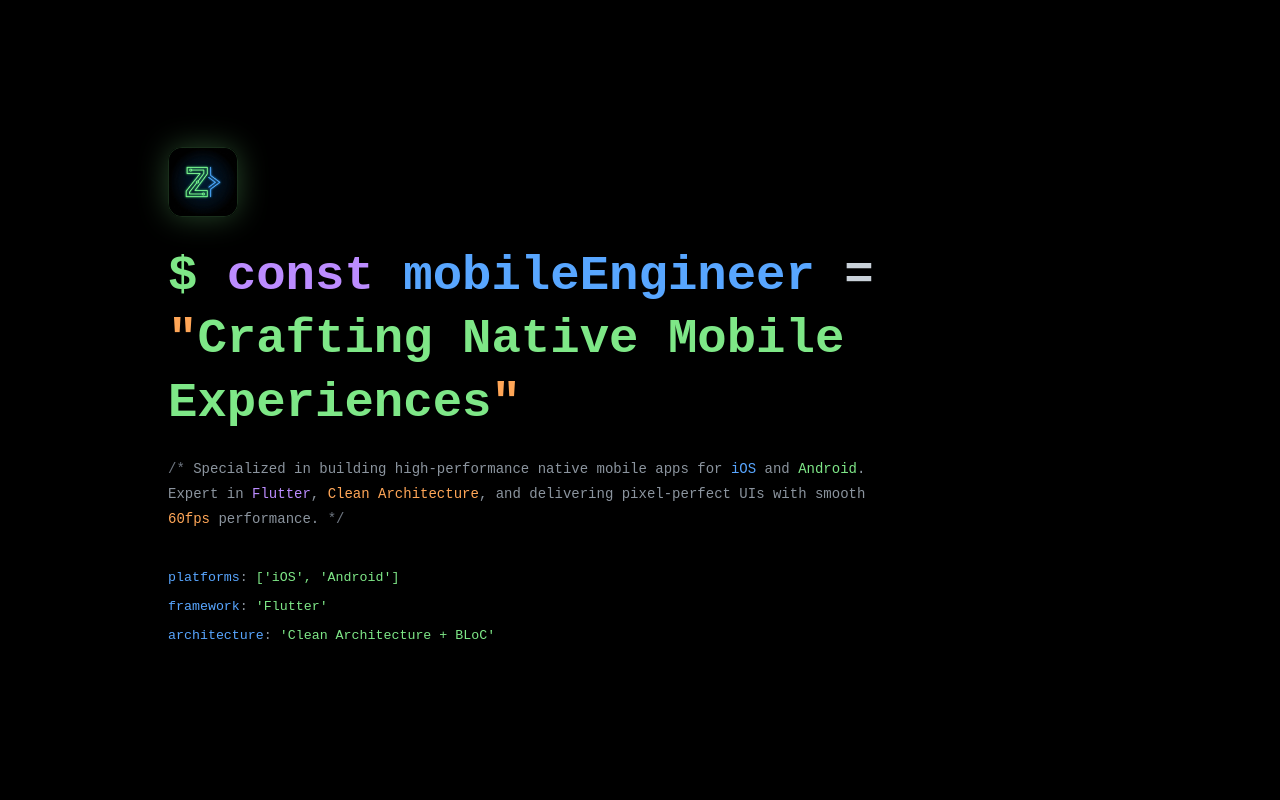
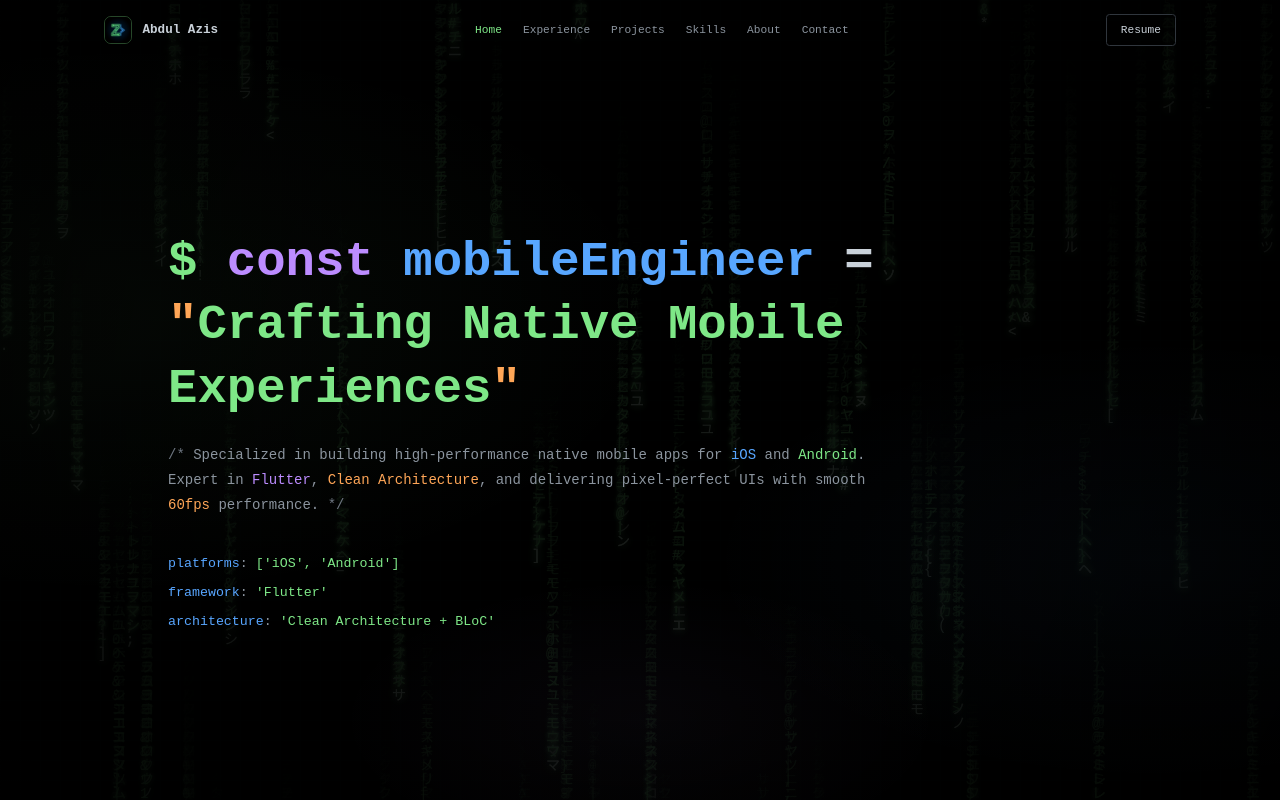
Before and after one commit to ziss11/ziss11-site, a Next.js app: page / in a window 1280 px wide. Shown: the top 800 px of the page. Built offline with nearby package versions, Linux system fonts and the light colour scheme; no server answers; a web font is replaced by a local one.

Commit message:
feat: Introduce new Header component, refactor TerminalBackground effect, add section IDs for navigation, and include resume.

```diff
--- a/src/app/page.tsx
+++ b/src/app/page.tsx
@@ -3,6 +3,7 @@ import BentoGrid from '@/components/ui/BentoGrid';
 import ContactTerminal from '@/components/ui/ContactTerminal';
 import ExperienceTimeline from '@/components/ui/ExperienceTimeline';
 import GithubActivity from '@/components/ui/GithubActivity';
+import Header from '@/components/ui/Header';
 import Hero from '@/components/ui/Hero';
 import PerformanceMetrics from '@/components/ui/PerformanceMetrics';
 import Projects from '@/components/ui/Projects';
@@ -12,7 +13,8 @@ import LenisWrapper from '@/components/utils/LenisWrapper';
 export default function Home() {
   return (
     <LenisWrapper>
-      <main className='relative w-full overflow-x-hidden'>
+      <Header />
+      <main className='absolute w-full overflow-x-hidden'>
         <TerminalBackground />
         {/* Content Sections */}
         <Hero />
--- a/src/components/ui/About.tsx
+++ b/src/components/ui/About.tsx
@@ -4,7 +4,7 @@ import { motion } from 'framer-motion';
 
 export default function About() {
   return (
-    <section className='relative z-10 py-24 px-[10%]'>
+    <section id='about' className='relative z-10 py-24 px-[10%]'>
       <div className='max-w-[1000px] mx-auto'>
         {/* Visual Title - Matched to other sections */}
         <h2 className='text-[2.5rem] text-center mb-16 text-white font-bold'>
--- a/src/components/ui/BentoGrid.tsx
+++ b/src/components/ui/BentoGrid.tsx
@@ -51,7 +51,7 @@ const BentoCard = ({
 
 export default function BentoGrid() {
   return (
-    <section className='px-[10%] my-24'>
+    <section id='skills' className='px-[10%] my-24'>
       <motion.h2
         initial={{ opacity: 0, y: 20 }}
         whileInView={{ opacity: 1, y: 0 }}
--- a/src/components/ui/ContactTerminal.tsx
+++ b/src/components/ui/ContactTerminal.tsx
@@ -61,6 +61,7 @@ export default function ContactTerminal() {
 
   return (
     <section
+      id='contact'
       ref={sectionRef}
       className='py-24 px-[10%] relative overflow-hidden w-full flex flex-col items-center'
     >
--- a/src/components/ui/ExperienceTimeline.tsx
+++ b/src/components/ui/ExperienceTimeline.tsx
@@ -137,6 +137,7 @@ export default function ExperienceTimeline() {
 
   return (
     <section
+      id='experience'
       ref={ref}
       className='py-16 px-[10%] relative overflow-hidden'
     >
--- /dev/null
+++ b/src/components/ui/Header.tsx
@@ -0,0 +1,120 @@
+'use client';
+
+import Image from 'next/image';
+import { useEffect, useState } from 'react';
+import { useLenis } from 'lenis/react';
+
+const navItems = [
+  { label: 'Home', href: 'hero' },
+  { label: 'Experience', href: 'experience' },
+  { label: 'Projects', href: 'projects' },
+  { label: 'Skills', href: 'skills' },
+  { label: 'About', href: 'about' },
+  { label: 'Contact', href: 'contact' },
+];
+
+const sectionIds = ['hero', 'experience', 'projects', 'skills', 'about', 'contact'];
+
+export default function Header() {
+  const [scrolled, setScrolled] = useState(false);
+  const [activeSection, setActiveSection] = useState('hero');
+  const lenis = useLenis();
+
+  useEffect(() => {
+    const handleScroll = () => {
+      setScrolled(window.scrollY > 50);
+    };
+    window.addEventListener('scroll', handleScroll, { passive: true });
+    return () => window.removeEventListener('scroll', handleScroll);
+  }, []);
+
+  useEffect(() => {
+    const observers: IntersectionObserver[] = [];
+
+    sectionIds.forEach((id) => {
+      const el = document.getElementById(id);
+      if (!el) return;
+
+      const observer = new IntersectionObserver(
+        ([entry]) => {
+          if (entry.isIntersecting) {
+            setActiveSection(id);
+          }
+        },
+        { threshold: 0.3, rootMargin: '-80px 0px 0px 0px' }
+      );
+
+      observer.observe(el);
+      observers.push(observer);
+    });
+
+    return () => observers.forEach((o) => o.disconnect());
+  }, []);
+
+  const scrollTo = (id: string) => {
+    const el = document.getElementById(id);
+    if (!el) return;
+    lenis?.scrollTo(el, { offset: -72, duration: 1.4, easing: (t) => 1 - Math.pow(1 - t, 4) });
+  };
+
+  return (
+    <header
+      className={`fixed top-0 left-0 right-0 z-50 transition-all duration-300 ${
+        scrolled
+          ? 'py-2 glass-strong border-b border-border-default shadow-[0_4px_20px_rgba(0,0,0,0.5)]'
+          : 'py-4 bg-transparent'
+      }`}
+    >
+      <div className='max-w-[1200px] mx-auto px-[5%] flex items-center justify-between'>
+        {/* Logo + Name */}
+        <button
+          onClick={() => scrollTo('hero')}
+          className='flex items-center gap-3 cursor-pointer bg-transparent border-none group'
+        >
+          <div className='w-8 h-8 relative rounded-lg overflow-hidden border border-accent-green/30 group-hover:border-accent-green/60 transition-colors duration-200'>
+            <Image
+              src='/logo.png'
+              alt='Logo'
+              fill
+              className='object-cover'
+              priority
+            />
+          </div>
+          <span className='font-mono text-[0.9rem] font-semibold text-text-primary group-hover:text-accent-green transition-colors duration-200'>
+            Abdul Azis
+          </span>
+        </button>
+
+        {/* Nav Links - hidden on mobile */}
+        <nav className='hidden md:flex items-center gap-6'>
+          {navItems.map((item) => {
+            const isActive = activeSection === item.href;
+            return (
+              <button
+                key={item.href}
+                onClick={() => scrollTo(item.href)}
+                className={`font-mono text-[0.8rem] bg-transparent border-none cursor-pointer transition-colors duration-200 ${
+                  isActive
+                    ? 'text-accent-green'
+                    : 'text-text-secondary hover:text-text-primary'
+                }`}
+              >
+                {item.label}
+              </button>
+            );
+          })}
+        </nav>
+
+        {/* Resume Button */}
+        <a
+          href='/resume.pdf'
+          target='_blank'
+          rel='noopener noreferrer'
+          className='btn-terminal text-[0.8rem] hover:text-accent-green hover:border-accent-green'
+        >
+          Resume
+        </a>
+      </div>
+    </header>
+  );
+}
--- a/src/components/ui/Hero.tsx
+++ b/src/components/ui/Hero.tsx
@@ -1,7 +1,6 @@
 'use client';
 
 import { motion } from 'framer-motion';
-import Image from 'next/image';
 import { useEffect, useState } from 'react';
 
 const containerVariants = {
@@ -35,28 +34,15 @@ export default function Hero() {
   }, []);
 
   return (
-    <section className='relative h-screen flex flex-col justify-center px-[10%] max-w-[1200px] mx-auto overflow-hidden'>
+    <section
+      id='hero'
+      className='relative h-screen flex flex-col justify-center px-[10%] max-w-[1200px] mx-auto overflow-hidden pt-20'
+    >
       <motion.div
         variants={containerVariants}
         initial='hidden'
         animate='visible'
       >
-        {/* Logo */}
-        <motion.div
-          variants={itemVariants}
-          className='mb-8'
-        >
-          <div className='w-20 h-20 relative rounded-2xl overflow-hidden shadow-[0_0_30px_rgba(126,231,135,0.3)] border border-accent-green/20'>
-            <Image
-              src='/logo.png'
-              alt='Logo'
-              fill
-              className='object-cover'
-              priority
-            />
-          </div>
-        </motion.div>
-
         {/* Main Title with Terminal Prompt */}
         <motion.div variants={itemVariants}>
           <h1 className='text-[clamp(2rem,5vw,3.5rem)] font-semibold leading-[1.3] mb-6 text-text-primary font-mono'>
--- a/src/components/ui/TerminalBackground.tsx
+++ b/src/components/ui/TerminalBackground.tsx
@@ -1,6 +1,20 @@
 'use client';
 
 import { useEffect, useRef } from 'react';
+
+const FONT_SIZE = 14;
+const CHARS =
+  '01アイウエオカキクケコサシスセソタチツテトナニヌネノハヒフヘホマミムメモヤユヨラリルレロワヲン><{}[]()=+-/*&^%$#@!;:,.?|~`';
+
+const COLUMN_COLOR = '#7ee787'; // accent-green
+
+interface Column {
+  y: number;
+  speed: number;
+  length: number;
+  color: string;
+  chars: string[];
+}
 
 export default function TerminalBackground() {
   const canvasRef = useRef<HTMLCanvasElement>(null);
@@ -8,77 +22,133 @@ export default function TerminalBackground() {
   useEffect(() => {
     const canvas = canvasRef.current;
     if (!canvas) return;
-
     const ctx = canvas.getContext('2d');
     if (!ctx) return;
 
-    // Set canvas size
-    const resizeCanvas = () => {
+    let animFrameId: number;
+    let columns: Column[] = [];
+
+    const initColumns = () => {
       canvas.width = window.innerWidth;
       canvas.height = window.innerHeight;
+      ctx.clearRect(0, 0, canvas.width, canvas.height);
+
+      const count = Math.floor(canvas.width / FONT_SIZE);
+      columns = Array.from({ length: count }, () => {
+        const length = 8 + Math.floor(Math.random() * 20);
+        return {
+          y: Math.floor(Math.random() * -(canvas.height / FONT_SIZE)),
+          speed: 0.2 + Math.random() * 0.6,
+          length,
+          color: COLUMN_COLOR,
+          chars: Array.from(
+            { length },
+            () => CHARS[Math.floor(Math.random() * CHARS.length)],
+          ),
+        };
+      });
     };
-    resizeCanvas();
-    window.addEventListener('resize', resizeCanvas);
 
-    // Matrix rain effect
-    const fontSize = 14;
-    const columns = Math.floor(canvas.width / fontSize);
-    const drops: number[] = Array(columns).fill(1);
+    initColumns();
+    window.addEventListener('resize', initColumns);
 
-    // Characters - mix of binary, hex, and code symbols
-    const chars =
-      '01アイウエオカキクケコサシスセソタチツテトナニヌネノハヒフヘホマミムメモヤユヨラリルレロワヲン';
+    // Offscreen canvas for compositing
+    const offscreen = document.createElement('canvas');
 
     const draw = () => {
-      // Semi-transparent black for trail effect
-      ctx.fillStyle = 'rgba(0, 0, 0, 0.05)';
+      offscreen.width = canvas.width;
+      offscreen.height = canvas.height;
+
+      // Fade previous frame on main canvas
+      ctx.fillStyle = 'rgba(0,0,0,0.18)';
       ctx.fillRect(0, 0, canvas.width, canvas.height);
 
-      // Green text
-      ctx.fillStyle = '#7ee787';
-      ctx.font = `${fontSize}px monospace`;
+      columns.forEach((col, i) => {
+        const x = i * FONT_SIZE;
+        const headY = Math.floor(col.y);
 
-      for (let i = 0; i < drops.length; i++) {
-        // Random character
-        const text = chars[Math.floor(Math.random() * chars.length)];
-        const x = i * fontSize;
-        const y = drops[i] * fontSize;
+        col.chars.forEach((ch, j) => {
+          const row = headY - j;
+          if (row < 0 || row > canvas.height / FONT_SIZE) return;
 
-        ctx.fillText(text, x, y);
+          const alpha = j === 0 ? 1 : Math.max(0, 1 - j / col.length);
 
-        // Reset drop randomly
-        if (y > canvas.height && Math.random() > 0.975) {
-          drops[i] = 0;
+          if (j === 0) {
+            // Bright white head
+            ctx.fillStyle = `rgba(220,255,230,${alpha})`;
+            ctx.shadowColor = col.color;
+            ctx.shadowBlur = 8;
+          } else {
+            const hex = col.color;
+            ctx.fillStyle = `rgba(${hexToRgb(hex)},${alpha * 0.85})`;
+            ctx.shadowBlur = j < 3 ? 4 : 0;
+            ctx.shadowColor = col.color;
+          }
+
+          ctx.font = `${FONT_SIZE}px monospace`;
+          ctx.fillText(ch, x, row * FONT_SIZE);
+        });
+
+        ctx.shadowBlur = 0;
+
+        // Randomly mutate a char in trail
+        if (Math.random() > 0.92) {
+          const idx = Math.floor(Math.random() * col.chars.length);
+          col.chars[idx] = CHARS[Math.floor(Math.random() * CHARS.length)];
         }
 
-        drops[i]++;
-      }
+        col.y += col.speed;
+
+        // Reset when head moves off screen
+        if ((col.y - col.length) * FONT_SIZE > canvas.height) {
+          col.y = -col.length - Math.floor(Math.random() * 20);
+          col.speed = 0.2 + Math.random() * 0.6;
+          col.color = COLUMN_COLOR;
+          col.chars = Array.from(
+            { length: col.length },
+            () => CHARS[Math.floor(Math.random() * CHARS.length)],
+          );
+        }
+      });
+
+      animFrameId = requestAnimationFrame(draw);
     };
 
-    const interval = setInterval(draw, 33); // ~30fps
+    // Tiny delay so canvas is sized before first frame
+    const startId = setTimeout(() => {
+      draw();
+    }, 50);
 
     return () => {
-      clearInterval(interval);
-      window.removeEventListener('resize', resizeCanvas);
+      clearTimeout(startId);
+      cancelAnimationFrame(animFrameId);
+      window.removeEventListener('resize', initColumns);
     };
   }, []);
 
   return (
     <div className='fixed inset-0 overflow-hidden -z-10 bg-black pointer-events-none'>
-      {/* Matrix Rain Canvas */}
+      {/* Matrix Rain */}
       <canvas
         ref={canvasRef}
-        className='absolute inset-0 opacity-15'
+        className='absolute inset-0 opacity-10'
       />
 
-      {/* Subtle Grid Pattern */}
-      <div className='absolute inset-0 grid-pattern opacity-[0.03]' />
+      {/* Subtle grid dots */}
+      <div className='absolute inset-0 grid-pattern opacity-[0.025]' />
 
-      {/* Gradient Overlay for depth */}
-      <div className='absolute inset-0 bg-[radial-gradient(circle_at_20%_50%,rgba(126,231,135,0.03)_0%,transparent_50%),radial-gradient(circle_at_80%_80%,rgba(88,166,255,0.03)_0%,transparent_50%)]' />
+      {/* Radial accent glows */}
+      <div className='absolute inset-0 bg-[radial-gradient(ellipse_60%_50%_at_10%_40%,rgba(126,231,135,0.04)_0%,transparent_70%),radial-gradient(ellipse_50%_40%_at_90%_70%,rgba(88,166,255,0.04)_0%,transparent_70%),radial-gradient(ellipse_40%_30%_at_50%_90%,rgba(188,140,255,0.03)_0%,transparent_60%)]' />
 
       {/* Vignette */}
-      <div className='absolute inset-0 bg-[radial-gradient(circle_at_center,transparent_0%,rgba(0,0,0,0.4)_100%)]' />
+      <div className='absolute inset-0 bg-[radial-gradient(circle_at_center,transparent_30%,rgba(0,0,0,0.55)_100%)]' />
     </div>
   );
 }
+
+function hexToRgb(hex: string): string {
+  const r = parseInt(hex.slice(1, 3), 16);
+  const g = parseInt(hex.slice(3, 5), 16);
+  const b = parseInt(hex.slice(5, 7), 16);
+  return `${r},${g},${b}`;
+}
```
Also changed, not shown: 1 other file (tests, documents, lock files or other folders).
